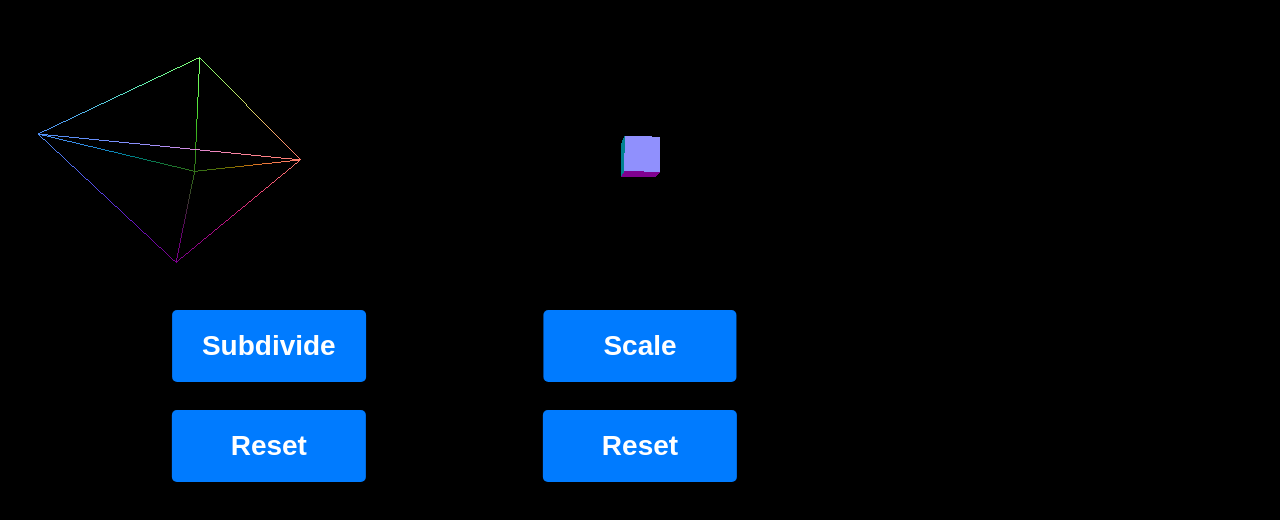
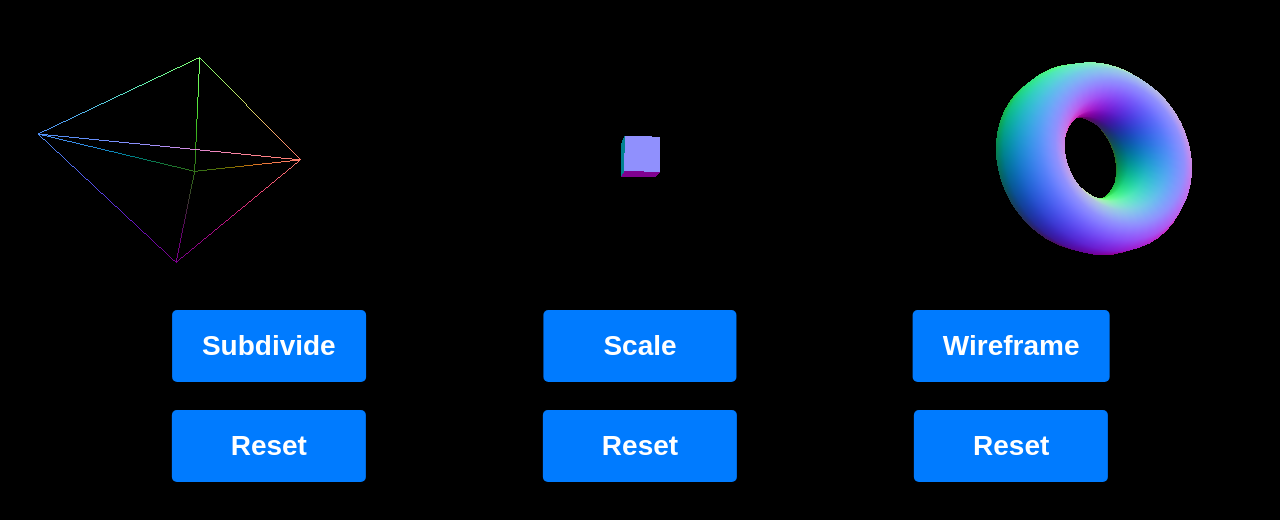
Before and after one commit to Bibalo30/interactive-3D-objects-threejs, a website built with Vite: page index.html in a window 1280 px wide. Shown: the part 208-728 px from the top of the page. Built offline with nearby package versions, Linux system fonts and the light colour scheme.

Commit message:
added third geometry and functionality for buttons

```diff
--- a/index.html
+++ b/index.html
@@ -4,7 +4,7 @@
 <head>
   <meta charset="utf-8" />
   <meta name="viewport" content="width=device-width, initial-scale=1.0" />
-  <title>Three.js TypeScript Tutorials by Sean Bradley : https://sbcode.net/threejs</title>
+  <title>3D Interactive Objects Using Three.js</title>
   <link rel="stylesheet" href="styles.css">
 </head>
 
@@ -15,6 +15,8 @@
   <button class="btns btnSphereReset"><strong>Reset</strong></button>
   <button class="btns btnCube"><strong>Scale</strong></button>
   <button class="btns btnCubeReset"><strong>Reset</strong></button>
+  <button class="btns btnTorus"><strong>Wireframe</strong></button>
+  <button class="btns btnTorusReset"><strong>Reset</strong></button>
 </body>
 
 </html>
--- a/src/main.ts
+++ b/src/main.ts
@@ -18,40 +18,44 @@ window.addEventListener('resize', () => {
 const radius = .3;
 let widthSegments = 1;
 let heightSegments = 1;
+/*const torRadius = 5;
+const torTubeRadius = 1;
+const torRaidialSegments = 16;
+const torTubularSegments = 12;*/
 
 const sphereGeometry = new THREE.SphereGeometry(radius, widthSegments, heightSegments);
 const geometry = new THREE.BoxGeometry()
-//const thorusGeometry = new THREE.TorusGeometry()
+const torusGeometry = new THREE.TorusGeometry()
 
 const material = new THREE.MeshNormalMaterial({ wireframe: false })
 const material2 = new THREE.MeshNormalMaterial({ wireframe: true })
-
-
-/*const torRadius;
-const torTubeRadius;
-const torRaidialSegments;
-const torTubularSegments; */
+let useMaterial1 = true;
 
 
 let cubeScale = .1;
 //cubescaleFinalValue = .35
 const sphere = new THREE.Mesh(sphereGeometry, material2);
-const cube = new THREE.Mesh(geometry, material)
-
+const cube = new THREE.Mesh(geometry, material);
+const torus = new THREE.Mesh(torusGeometry, material);
 
 const btnSphere = document.querySelector('.btnSphere');
 const btnSphereReset = document.querySelector('.btnSphereReset');
 const btnCube = document.querySelector('.btnCube');
 const btnCubeReset = document.querySelector('.btnCubeReset');
+const btnTorus = document.querySelector('.btnTorus');
+const btnTorusReset = document.querySelector('.btnTorusReset');
 
 let resetSphere = false;
 let resetCube = false;
 
 cube.scale.set(cubeScale, cubeScale, cubeScale);
+torus.scale.set(.2, .2, .2);
 cube.position.set(0, .1, 0);
 sphere.position.set(-1.3, .1, 0)
+torus.position.set(1.3, .1, 0)
 scene.add(cube)
 scene.add(sphere);
+scene.add(torus);
 
 btnSphere.addEventListener('click', function () {
   if (resetSphere === false) {
@@ -189,6 +193,30 @@ btnCubeReset.addEventListener('click', function () {
 
   scaleCubeReset();
 });
+btnTorus.addEventListener('click', function () {
+  // Toggle between the two materials
+  //if (useMaterial1) {
+  torus.material = material2; // Assign material2 to the torus
+  //}
+
+  //useMaterial1 = !useMaterial1; // Toggle the flag for the next click
+
+  // You may need to re-render the scene if necessary
+  // renderer.render(scene, camera);
+});
+
+btnTorusReset.addEventListener('click', function () {
+  // Toggle between the two materials
+  //if (!useMaterial1) {
+  torus.material = material; // Assign material2 to the torus
+  //}
+
+  //useMaterial1 = useMaterial1; // Toggle the flag for the next click
+
+  // You may need to re-render the scene if necessary
+  // renderer.render(scene, camera);
+});
+
 
 function animate() {
   requestAnimationFrame(animate)// Request the browser to call animate() on the next frame
@@ -204,6 +232,8 @@ function animate() {
   cube.rotation.y += 0.01
   sphere.rotation.x += 0.01
   sphere.rotation.y += 0.01
+  torus.rotation.x += 0.01
+  torus.rotation.y += 0.01
 
 
 
--- a/src/style.css
+++ b/src/style.css
@@ -73,6 +73,40 @@ body {
   font-size: 28px;
 }
 
+.btnTorus {
+  position: absolute;
+  bottom: 210px;
+  /* Adjust the bottom position as needed */
+  left: 79%;
+  /* Center the button horizontally */
+  transform: translateX(-50%);
+  /* Center the button horizontally */
+  padding: 20px 30px;
+  background-color: #007bff;
+  color: white;
+  border: none;
+  border-radius: 5px;
+  cursor: pointer;
+  font-size: 28px;
+}
+
+.btnTorusReset {
+  position: absolute;
+  bottom: 110px;
+  /* Adjust the bottom position as needed */
+  left: 79%;
+  /* Center the button horizontally */
+  transform: translateX(-50%);
+  /* Center the button horizontally */
+  padding: 20px 59px;
+  background-color: #007bff;
+  color: white;
+  border: none;
+  border-radius: 5px;
+  cursor: pointer;
+  font-size: 28px;
+}
+
 .tittle {
   position: absolute;
   top: 50px;
```
